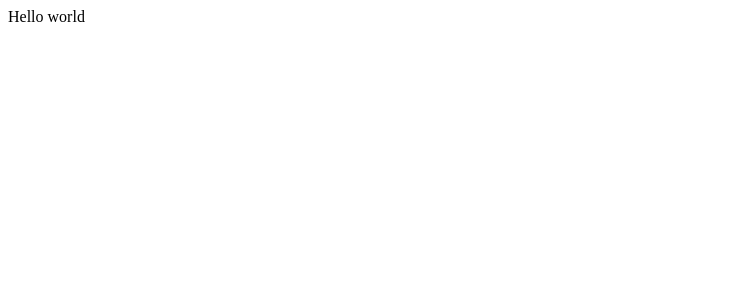
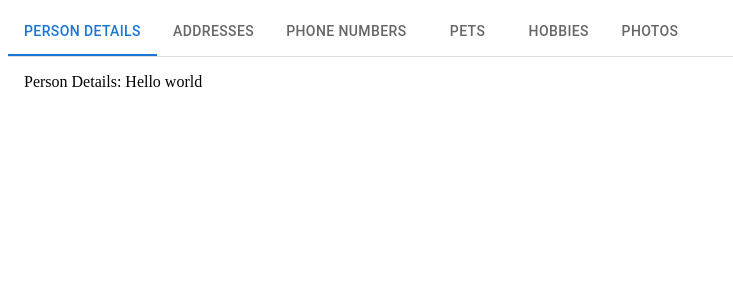
Before and after one commit to ayrea/tabs-gen, a React (Vite) app: page / in a window 1280 px wide. Shown: the top 300 px of the page, without its empty margins (0-733 px from the left). Built offline with nearby package versions, Linux system fonts and the light colour scheme.

Commit message:
Create placeholder tabs

```diff
--- a/src/App.tsx
+++ b/src/App.tsx
@@ -1,10 +1,59 @@
-import { Box } from "@mui/material";
+import { useState, type SyntheticEvent } from "react";
+import { Box, Tab, Tabs } from "@mui/material";
+import { PersonDetails } from "./pages/personDetails/PersonDetails.tsx";
+import { Addresses } from "./pages/addresses/Addresses.tsx";
+import { PhoneNumbers } from "./pages/phoneNumbers/PhoneNumbers.tsx";
+import { Pets } from "./pages/pets/Pets.tsx";
+import { Hobbies } from "./pages/hobbies/Hobbies.tsx";
+import { Photos } from "./pages/photos/Photos.tsx";
+
+const pages = [PersonDetails, Addresses, PhoneNumbers, Pets, Hobbies, Photos];
 
 function App() {
+  const [value, setValue] = useState(0);
+
+  const handleChange = (_event: SyntheticEvent, newValue: number) => {
+    setValue(newValue);
+  };
+
+  const ActivePage = pages[value];
 
   return (
     <Box>
-      Hello world
+      <Box sx={{ borderBottom: 1, borderColor: "divider" }}>
+        <Tabs value={value} onChange={handleChange} aria-label="page tabs">
+          <Tab
+            label="Person Details"
+            id="personDetailsTab"
+            aria-controls="personDetailsTabPanel"
+          />
+          <Tab
+            label="Addresses"
+            id="addressesTab"
+            aria-controls="addressesTabPanel"
+          />
+          <Tab
+            label="Phone Numbers"
+            id="phoneNumbersTab"
+            aria-controls="phoneNumbersTabPanel"
+          />
+          <Tab label="Pets" id="petsTab" aria-controls="petsTabPanel" />
+          <Tab
+            label="Hobbies"
+            id="hobbiesTab"
+            aria-controls="hobbiesTabPanel"
+          />
+          <Tab label="Photos" id="photosTab" aria-controls="photosTabPanel" />
+        </Tabs>
+      </Box>
+      <Box
+        role="tabpanel"
+        id={`page-tabpanel-${value}`}
+        aria-labelledby={`page-tab-${value}`}
+        sx={{ p: 2 }}
+      >
+        {ActivePage ? <ActivePage /> : null}
+      </Box>
     </Box>
   );
 }
--- /dev/null
+++ b/src/pages/addresses/Addresses.tsx
@@ -0,0 +1,5 @@
+import { Box } from "@mui/material";
+
+export const Addresses = () => {
+  return <Box>Addresses: Hello world</Box>;
+};
--- /dev/null
+++ b/src/pages/hobbies/Hobbies.tsx
@@ -0,0 +1,5 @@
+import { Box } from "@mui/material";
+
+export const Hobbies = () => {
+  return <Box>Hobbies: Hello world</Box>;
+};
--- /dev/null
+++ b/src/pages/personDetails/PersonDetails.tsx
@@ -0,0 +1,5 @@
+import { Box } from "@mui/material";
+
+export const PersonDetails = () => {
+  return <Box>Person Details: Hello world</Box>;
+};
--- /dev/null
+++ b/src/pages/pets/Pets.tsx
@@ -0,0 +1,5 @@
+import { Box } from "@mui/material";
+
+export const Pets = () => {
+  return <Box>Pets: Hello world</Box>;
+};
--- /dev/null
+++ b/src/pages/phoneNumbers/PhoneNumbers.tsx
@@ -0,0 +1,5 @@
+import { Box } from "@mui/material";
+
+export const PhoneNumbers = () => {
+  return <Box>Phone Numbers: Hello world</Box>;
+};
--- /dev/null
+++ b/src/pages/photos/Photos.tsx
@@ -0,0 +1,5 @@
+import { Box } from "@mui/material";
+
+export const Photos = () => {
+  return <Box>Photos: Hello world</Box>;
+};
```
